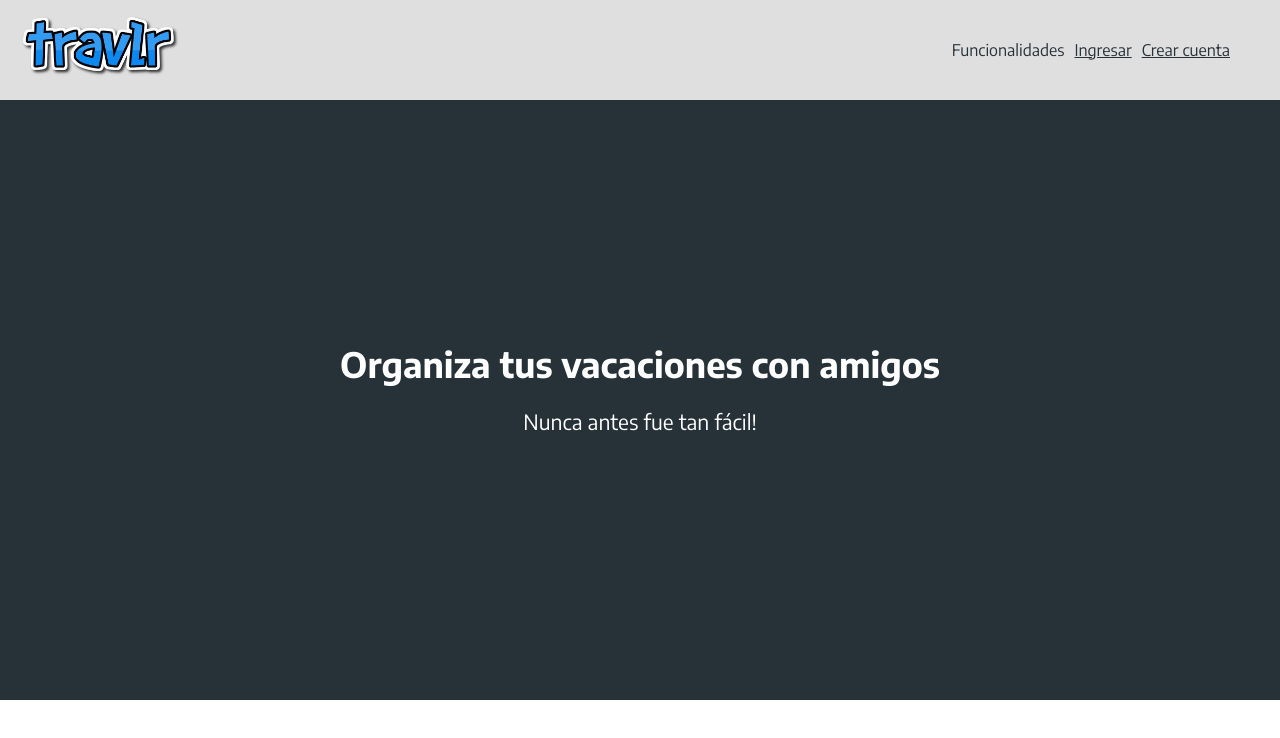
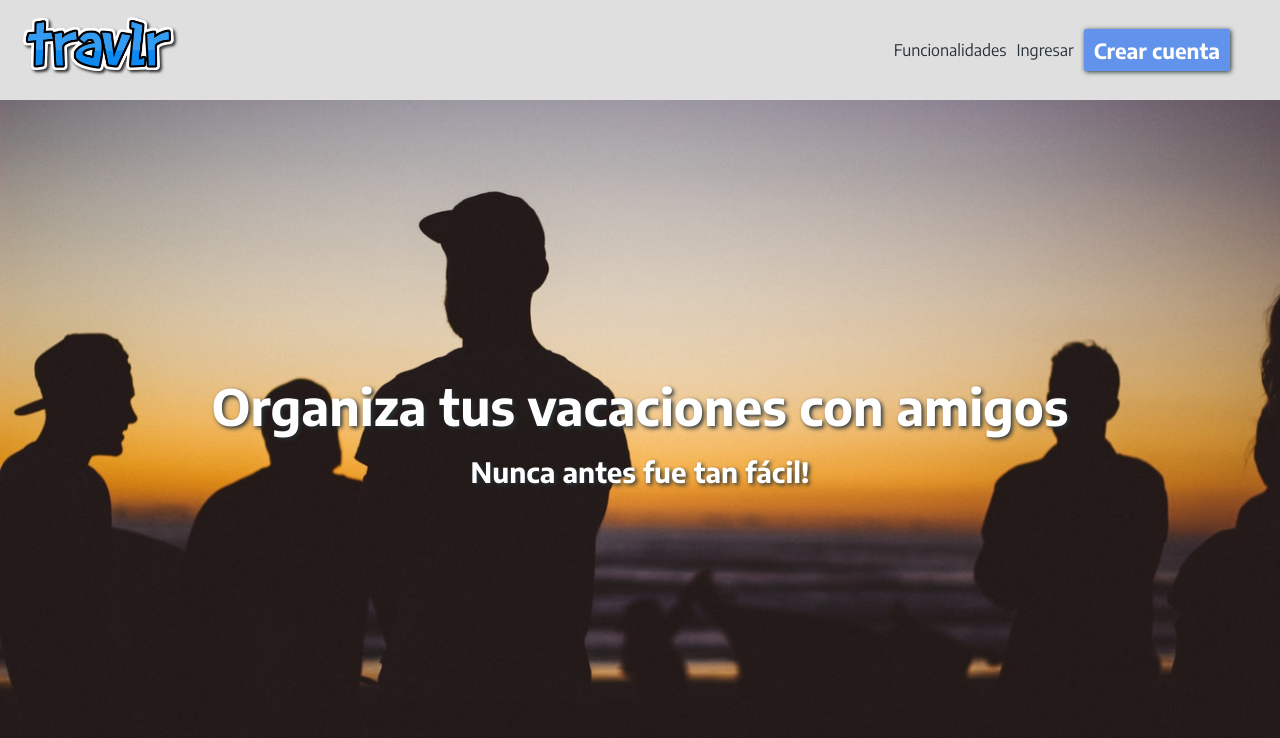
Before and after one commit to LauchaBo/travlr-frontend, a Vue app: page / in a window 1280 px wide. Shown: the top 738 px of the page. Built offline with nearby package versions, Linux system fonts and the light colour scheme; the HTML template or start-up script is replaced by a standard one.

Commit message:
buttons style + home background

```diff
--- a/src/scss/common/buttons.scss
+++ b/src/scss/common/buttons.scss
@@ -1,5 +1,25 @@
-$button-height: 42px;
+@import '../variables/sizes';
+@import '../variables/colors';
+@import '../common/texts.scss';
 
 %button {
+  height: $button-height;
+  background-color: $cornflower-blue;
+  align-items: center;
+  border-radius: 2px;
+  color: $white;
+  display: flex;
+  font-size: 21px;
+  line-height: 31px;
+  font-weight: 600;
+  justify-content: center;
+  box-shadow: 1px 1px 5px 0px $black;
+  padding: 0 10px;
+}
 
+.sign-up-button,
+.log-in-button,
+.group-button,
+.group-go-button {
+  @extend %button;
 }
--- a/src/scss/common/equalizer.scss
+++ b/src/scss/common/equalizer.scss
@@ -6,3 +6,7 @@ h1 {
   margin: 0;
   font-weight: 400;
 }
+
+a {
+  text-decoration: none;
+}
--- a/src/scss/variables/_colors.scss
+++ b/src/scss/variables/_colors.scss
@@ -2,6 +2,7 @@ $black: #263238;
 $white: #FFF;
 
 $blue: #2979FF;
+$cornflower-blue: #6193ED;
 
 $green: #00BF7A;
 
--- a/src/scss/variables/_sizes.scss
+++ b/src/scss/variables/_sizes.scss
@@ -1,2 +1,3 @@
 $navbar-height: 100px;
-$home-height: 600px;
+$home-height: calc(100vh - #{$navbar-height});
+$button-height: 42px;
--- a/src/views/Home.vue
+++ b/src/views/Home.vue
@@ -2,7 +2,7 @@
   .main-container.column.middle.center
     h1.title.title-big.white
       | Organiza tus vacaciones con amigos
-    p.subtitle.text-big.white
+    p.subtitle.title-medium.white
       | Nunca antes fue tan fácil!
 </template>
 
@@ -20,5 +20,16 @@ export default {
   background-color: $black; //cambiar a imagen
   height: $home-height;
   width: 100%;
+  background: url('../assets/landing-background1.jpeg') no-repeat center;
+  background-size: 100%;
+}
+
+.title {
+  font-size: 50px;
+  text-shadow: 2px 2px 4px $black;
+}
+
+.subtitle {
+  text-shadow: 2px 2px 4px $black;
 }
 </style>
--- a/src/views/LogIn.vue
+++ b/src/views/LogIn.vue
@@ -1,13 +1,16 @@
 <template lang="pug">
   .main-container.row.middle.center
     .info-bar.column.middle.center
-    .log-in-container.column.middle.start
-      span.text-normal
-        | Usuario
-      input.login-input(type="text" placeholder="Nombre de usuario" v-model="user")
-      span.text
-        | Contraseña
-      input.login-input(type="text" placeholder="Contraseña" v-model="password")
+    .log-in-container.column.middle.center
+      .log-in.column.middle.start
+        span.text-big
+          | Usuario
+        input.login-input(type="text" placeholder="Nombre de usuario" v-model="user")
+        span.text-big
+          | Contraseña
+        input.login-input(type="text" placeholder="Contraseña" v-model="password")
+      button.log-in-button
+        | Iniciar sesión
 </template>
 <script>
 export default {
@@ -36,4 +39,12 @@ export default {
   height: 100%;
   width: 100%;
 }
+
+.log-in {
+  margin-bottom: 30px;
+
+  & > * {
+    margin-bottom: 5px;
+  }
+}
 </style>
--- a/src/views/SignUp.vue
+++ b/src/views/SignUp.vue
@@ -3,18 +3,20 @@
     .info-bar.column.middle.center
     .sign-up-container.column.middle.center
       .sign-up.column.middle.start
-        span.text-normal
+        span.text-big
           | Usuario
         input.login-input(type="text" placeholder="Nombre de usuario" v-model="user")
-        span.text-normal
+        span.text-big
           | E-Mail
         input.login-input(type="text" placeholder="Nombre de usuario" v-model="email")
-        span.text
+        span.text-big
           | Contraseña
         input.login-input(type="text" placeholder="Contraseña" v-model="password1")
-        span.text
+        span.text-big
           | Repita su contraseña
         input.login-input(type="text" placeholder="Contraseña" v-model="password2")
+      button.sign-up-button
+        | Crear cuenta
 </template>
 <script>
 export default {
@@ -45,4 +47,12 @@ export default {
   height: 100%;
   width: 100%;
 }
+
+.sign-up {
+  margin-bottom: 30px;
+
+  & > * {
+    margin-bottom: 5px;
+  }
+}
 </style>
```
Also changed, not shown: src/assets/landing-background1.jpeg (added).
